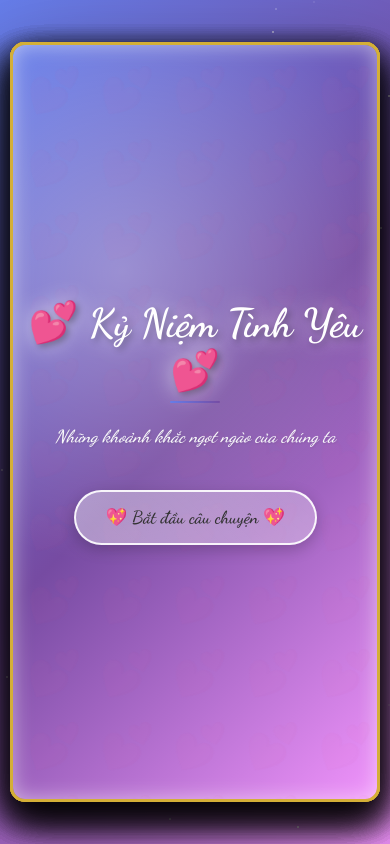
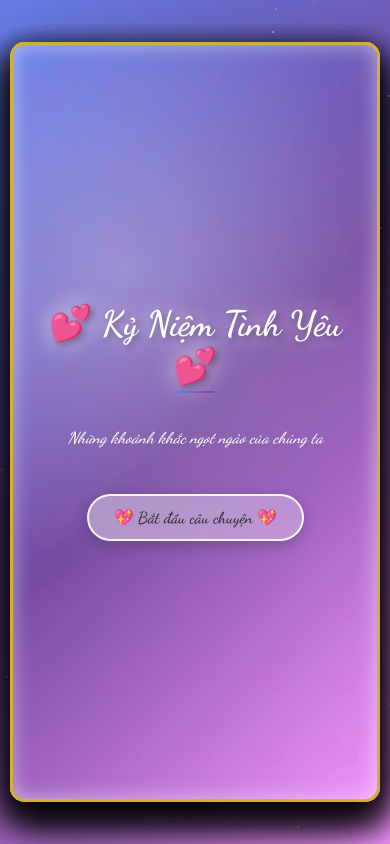
Before and after one commit to Chunghochoi/album, a plain HTML site: page index.html in a window 390 px wide. Drawn offline with nearby package versions, Linux system fonts and the light colour scheme.

Commit message:
Update style.css

```diff
--- a/css/style.css
+++ b/css/style.css
@@ -516,54 +516,87 @@ body {
 .love-decoration:nth-child(3) { bottom: 15%; left: 15%; animation-delay: 2s; }
 .love-decoration:nth-child(4) { bottom: 10%; right: 10%; animation-delay: 1.5s; }
 
-/* Responsive Styles */
-@media (max-width: 768px) {
+
+/* --- Responsive Styles for Mobile (Portrait) --- */
+/* Màn hình điện thoại phổ biến (dưới 768px chiều rộng) */
+@media (max-width: 767px) { /* Changed from 768px to 767px to make it primary for smaller screens */
     .album-container {
         width: 95vw;
         height: 90vh;
-        max-height: 90vh; /* Đảm bảo không quá cao trên mobile */
+        max-height: 90vh;
     }
 
     .page {
-        padding: 20px; /* Giảm padding trên mobile */
+        padding: 20px; /* Giảm padding */
+        flex-direction: column; /* Đảm bảo bố cục dọc */
+        text-align: center;
+    }
+
+    .page-content {
+        flex-direction: column;
+        align-items: center;
+        justify-content: center;
+        gap: 15px; /* Giảm khoảng cách giữa các phần tử */
+    }
+
+    .page-image {
+        width: 80%; /* Ảnh lớn hơn một chút để dễ nhìn */
+        max-width: 300px;
+        margin-bottom: 15px; /* Điều chỉnh khoảng cách */
     }
 
     .page-title {
-        font-size: 2.2em; /* Điều chỉnh cho mobile */
+        font-size: 2em; /* Giảm kích thước tiêu đề */
         margin-bottom: 10px;
     }
 
-    .page-text {
-        font-size: 1em; /* Điều chỉnh cho mobile */
-        max-width: 95%;
-        line-height: 1.5;
+    .page-title::after {
+        width: 40px; /* Điều chỉnh kích thước gạch chân */
+        height: 2px;
+        bottom: -5px;
     }
 
-    .page-image {
-        width: 75%; /* Tối ưu ảnh cho mobile */
-        max-width: 280px;
-        margin-bottom: 20px;
+    .page-text {
+        font-size: 0.9em; /* Giảm kích thước văn bản */
+        line-height: 1.4;
+        max-width: 95%;
     }
 
+    .page-text::before,
+    .page-text::after {
+        font-size: 1.5em; /* Giảm kích thước dấu nháy kép */
+        top: -5px;
+    }
+    .page-text::before { left: -10px; }
+    .page-text::after { right: -10px; }
+
+
     .cover-page .page-title {
-        font-size: 3em; /* Vẫn giữ kích thước tương đối lớn cho bìa */
+        font-size: 3.5em; /* Vẫn giữ kích thước tương đối lớn cho bìa */
+        margin-bottom: 25px;
     }
 
     .cover-page .page-text {
-        font-size: 1.3em;
+        font-size: 1.2em;
+        margin-bottom: 30px;
+    }
+
+    .start-button {
+        padding: 15px 30px;
+        font-size: 1.1em;
     }
 
     .navigation {
-        width: 100%; /* Đảm bảo chiếm toàn bộ chiều rộng */
-        padding: 0 10px; /* Giảm padding trên mobile */
-        top: auto; /* Bỏ top: 50% */
+        width: 100%;
+        padding: 0 15px; /* Tăng padding để nút không sát cạnh */
+        top: auto;
         bottom: 20px; /* Đặt lại về dưới cùng */
         transform: translateX(-50%); /* Căn giữa theo chiều ngang */
     }
 
     .nav-btn {
-        padding: 10px 18px; /* Giảm padding nút trên mobile */
-        font-size: 0.9em; /* Giảm font size nút trên mobile */
+        padding: 10px 18px;
+        font-size: 0.9em;
     }
 
     .page-counter {
@@ -574,6 +607,8 @@ body {
     }
 }
 
+/* --- Responsive Styles for Mobile (Landscape) --- */
+/* Màn hình điện thoại ngang (768px trở xuống, và orientation landscape) */
 @media (max-width: 768px) and (orientation: landscape) {
     .album-container {
         width: 95vw;
@@ -583,7 +618,7 @@ body {
 
     .page {
         padding: 15px; /* Giảm padding thêm cho ngang */
-        flex-direction: row;
+        flex-direction: row; /* Bố cục ngang */
         text-align: left;
     }
 
@@ -618,6 +653,8 @@ body {
     .navigation {
         bottom: 15px; /* Giữ ở dưới cùng cho landscape */
         padding: 0 10px;
+        top: auto; /* Đảm bảo không bị căn giữa theo chiều dọc nữa */
+        transform: translateX(-50%); /* Chỉ căn giữa theo chiều ngang */
     }
     .nav-btn {
         font-size: 0.9em;
@@ -635,39 +672,39 @@ body {
 /* Adjustments for even smaller screens (e.g., small phones in portrait) */
 @media (max-width: 480px) {
     .page {
-        padding: 15px;
+        padding: 10px; /* Giảm padding thêm nữa */
     }
 
     .page-title {
-        font-size: 1.8em;
+        font-size: 1.6em; /* Rất nhỏ cho tiêu đề */
     }
 
     .page-text {
-        font-size: 0.9em;
-        line-height: 1.4;
+        font-size: 0.8em; /* Rất nhỏ cho văn bản */
+        line-height: 1.3;
     }
 
     .page-image {
-        width: 80%;
-        max-width: 250px;
-        margin-bottom: 15px;
+        width: 85%; /* Tăng ảnh một chút */
+        max-width: 200px;
+        margin-bottom: 10px;
     }
 
     .cover-page .page-title {
-        font-size: 2.5em;
+        font-size: 2.2em;
     }
 
     .cover-page .page-text {
-        font-size: 1.1em;
+        font-size: 1em;
     }
 
     .start-button {
-        padding: 15px 30px;
-        font-size: 1.1em;
+        padding: 12px 25px;
+        font-size: 1em;
     }
 
     .page-counter, .navigation .nav-btn {
-        font-size: 0.8em; /* Nhỏ hơn nữa cho màn hình rất nhỏ */
-        padding: 7px 12px;
+        font-size: 0.75em; /* Rất nhỏ cho nút và số trang */
+        padding: 6px 10px;
     }
 }
```
